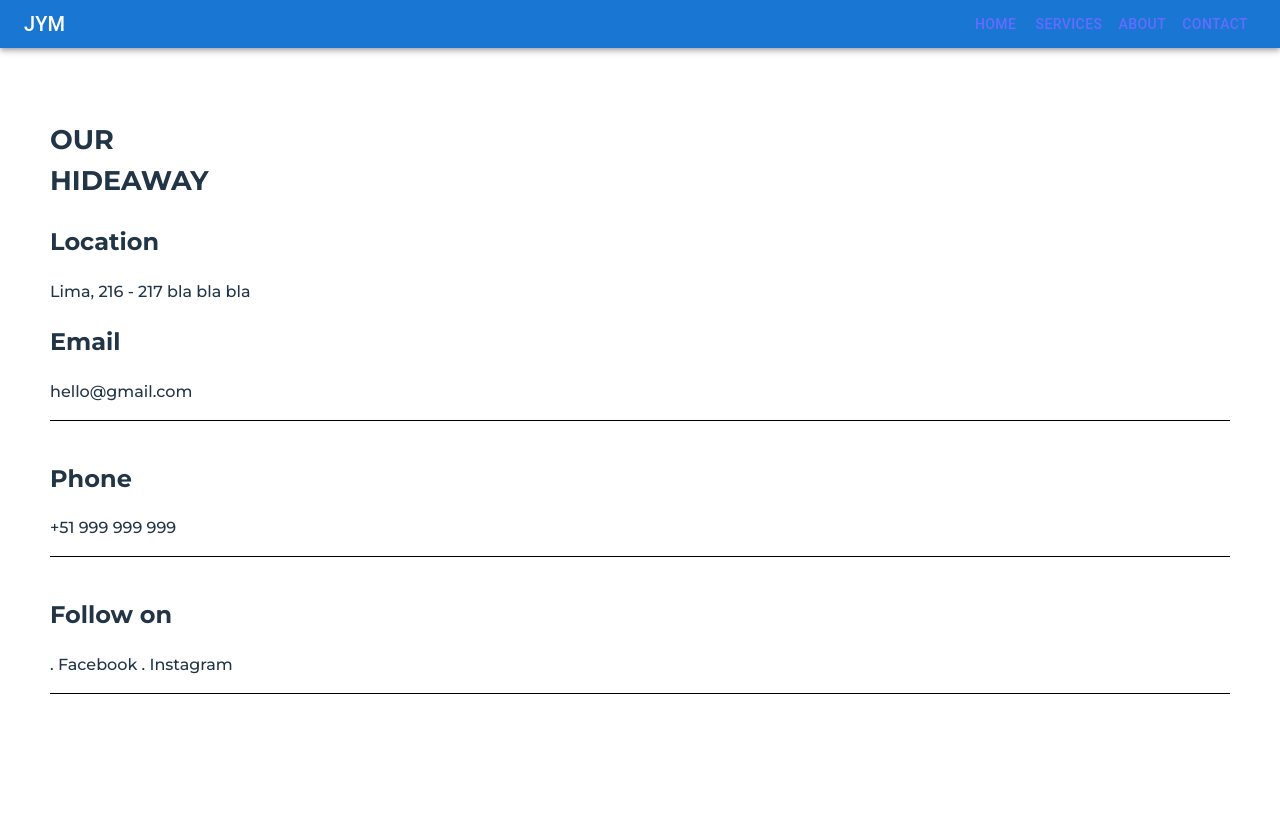
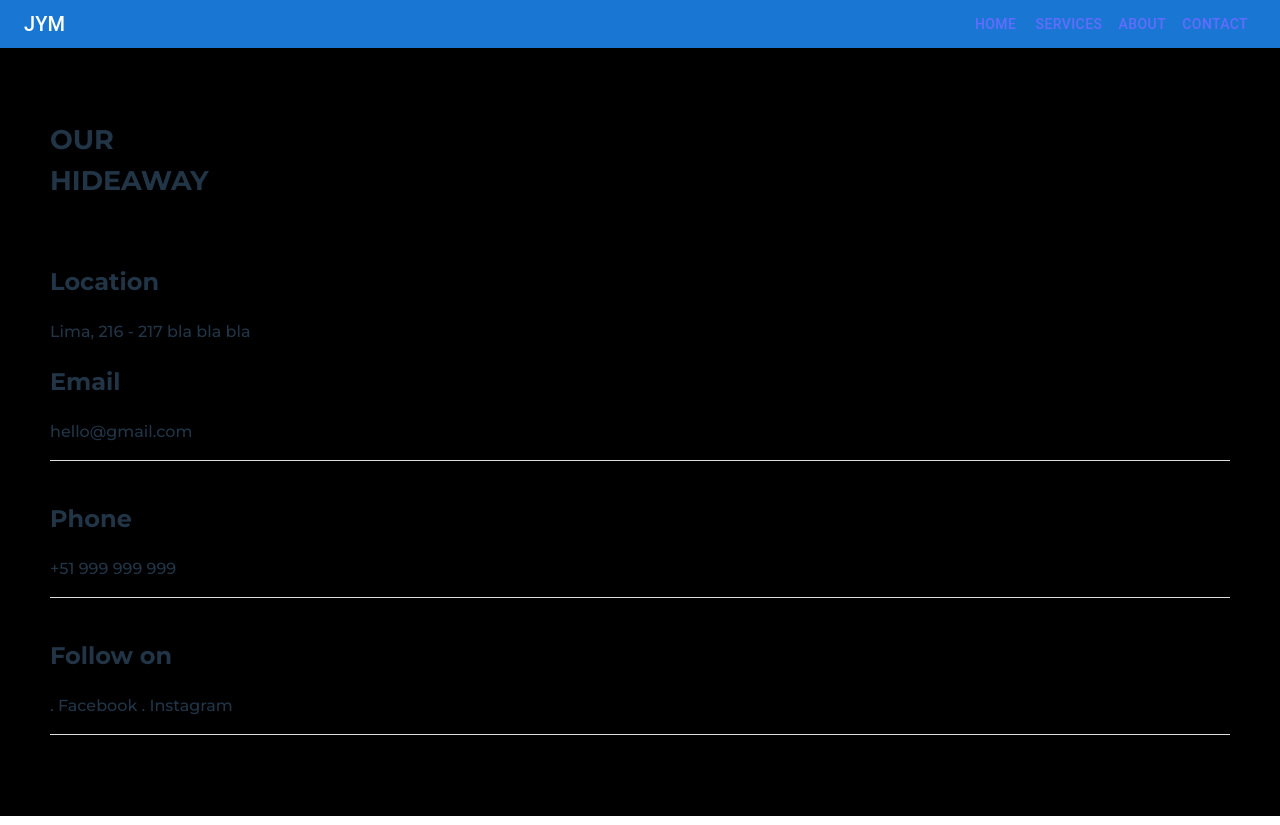
Before and after one commit to DontStopPrograming/Client_General_Solutions, a React (Vite) app: page /contact in a window 1280 px wide. Before the commit the page ends 800 px from the top, so only its background shows below. Built offline with nearby package versions, Linux system fonts and the light colour scheme; the HTML template or start-up script is replaced by a standard one; what react-swipeable-views-utils would draw is missing.

Commit message:
Contact Component - completed structure

```diff
--- a/src/components/Contact/Contact.css
+++ b/src/components/Contact/Contact.css
@@ -1,3 +1,7 @@
+.contact {
+    height: 96vh;
+}
+
 .container__contact {
     padding: 50px;
 }
@@ -11,7 +15,7 @@
 .sub_follow {
 
     margin-bottom: 40px;
-    border-bottom: 1px solid black;
+    border-bottom: 1px solid var(--white);
     width: auto;
 
 
--- a/src/components/Contact/Contact.jsx
+++ b/src/components/Contact/Contact.jsx
@@ -3,10 +3,11 @@ import './Contact.css';
 export const Contact = () => {
     return (
         <>
+            <div className='contact father'>
                 <div className='container__contact'>
                     <div className='title_contact'>
                         <h2>
-                        OUR <br /> HIDEAWAY
+                            OUR <br /> HIDEAWAY <br /><br />
                         </h2 >
                     </div>
 
@@ -17,6 +18,7 @@ export const Contact = () => {
 
 
                 </div>
+            </div>
 
         </>
     )
```
Lines whose indentation alone changed are shown as unchanged.
